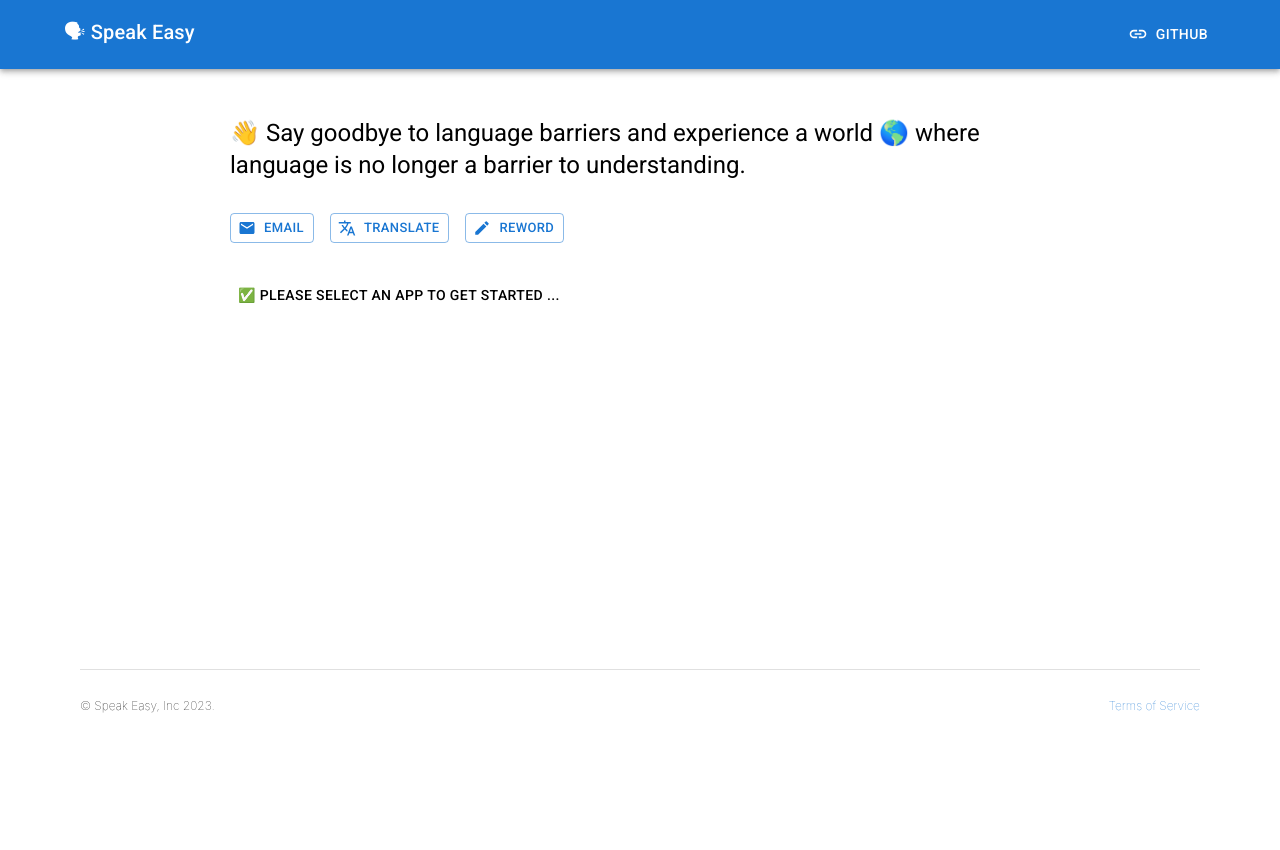
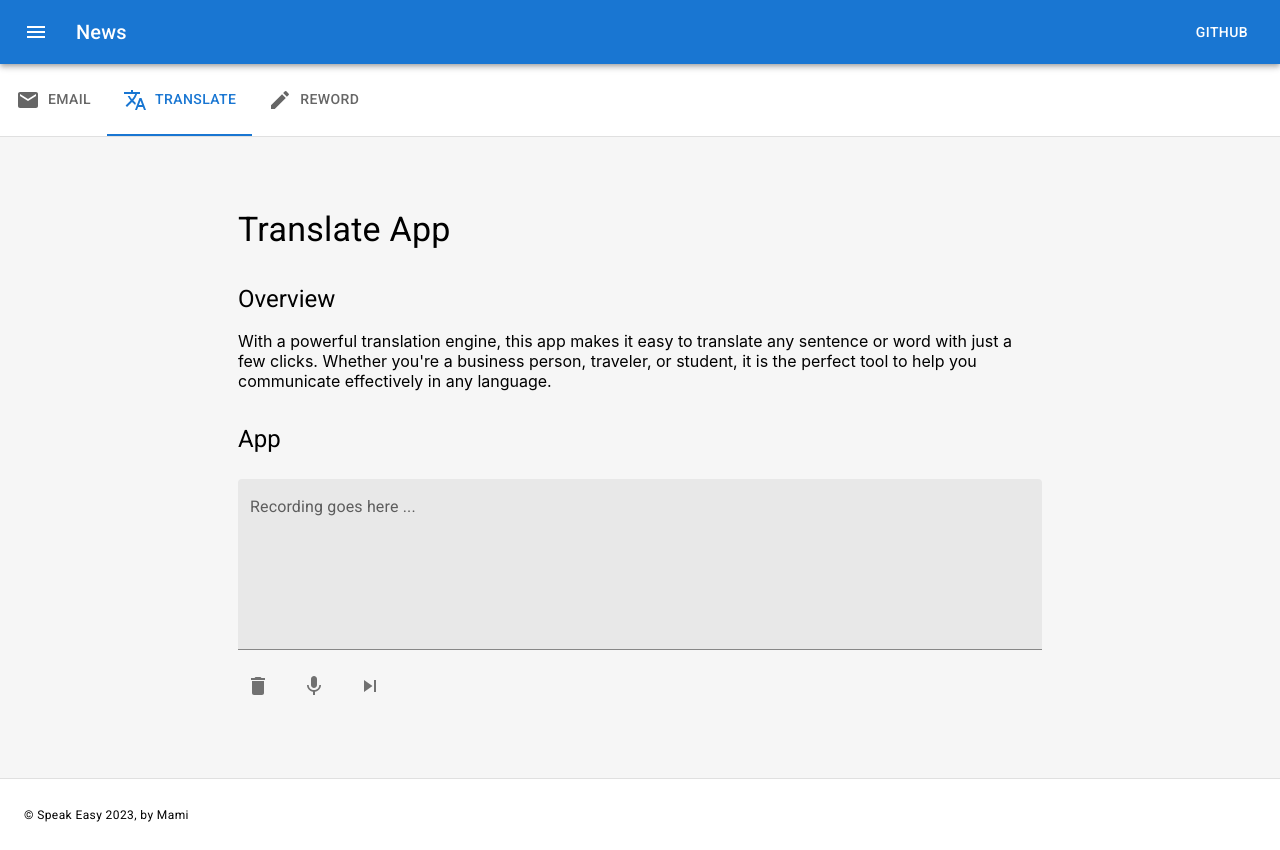
Before and after one commit to mravaloarison/speakeasy, a React (Create React App) app: page / in a window 1280 px wide. Before the commit the page ends 800 px from the top, so only its background shows below. Built offline with nearby package versions, Linux system fonts and the light colour scheme; a web font is replaced by a local one.

Commit message:
UI updated

```diff
--- a/src/App.js
+++ b/src/App.js
@@ -1,146 +1,105 @@
-import React from 'react';
-import ReactDOM from 'react-dom';
-import { Component } from "react";
-import Button from '@mui/material/Button';
-// import Box from '@mui/material/Box';
-import Stack from '@mui/material/Stack';
-import Typography from '@mui/material/Typography';
+import React, { useState } from 'react';
+import {
+  AppBar,
+  Box,
+  Button,
+  Container,
+  IconButton,
+  Tab,
+  Toolbar,
+  Typography,
+  tabsClasses,
+} from '@mui/material';
+import EmailIcon from '@mui/icons-material/Email';
 import TranslateIcon from '@mui/icons-material/Translate';
-import EmailIcon from '@mui/icons-material/Email';
 import EditIcon from '@mui/icons-material/Edit';
-import LinkIcon from '@mui/icons-material/Link';
-import { Container } from "@mui/system";
-import { styled } from '@mui/material/styles';
+import MenuIcon from '@mui/icons-material/Menu';
+import { TabContext, TabList, TabPanel } from '@mui/lab';
+
 import Email from './Email';
 import Reword from './Reword';
 import Translate from './Translate';
-// import { Paper } from '@mui/material';
 
-import AppBar from '@mui/material/AppBar';
-// import Toolbar from '@mui/material/Toolbar';
-// import IconButton from '@mui/material/IconButton';
-// import MenuIcon from '@mui/icons-material/Menu';
+const ListOfApps = [
+  { name: 'Email', link: <Email />, icon: <EmailIcon /> },
+  { name: 'Translate', link: <Translate />, icon: <TranslateIcon /> },
+  { name: 'Reword', link: <Reword />, icon: <EditIcon /> },
+];
 
-import Divider from '@mui/material/Divider';
-import Link from '@mui/material/Link';
-// import SpeechRecognition from './Translate';
+const App = () => {
+  const [selectedApp, setSelectedApp] = useState(1);
 
-//
-
-
-
-
-const Div = styled('div')(({ theme }) => ({
-  ...theme.typography.button,
-  backgroundColor: theme.palette.background.paper,
-  padding: theme.spacing(1),
-}));
-
-
-class App extends Component {
-  ListOfApps = [
-    {
-      name: "Email",
-      link: <Email />,
-      icon: <EmailIcon />,
-      isOn: false,
-    },
-    {
-      name: "Translate",
-      link: <Translate />,
-      icon: <TranslateIcon />,
-      isOn: false,
-    },
-    {
-      name: "Reword",
-      link: <Reword />,
-      icon: <EditIcon />,
-      isOn: false,
-    }
-  ]
-
-
-  AppBtn = () => {
-    const rows = this.ListOfApps.map((row,index) => {
-      return <Button
-          key={index}
-          variant="outlined" size="small"
-          startIcon={row.icon}
-          id={row.name}
-          onClick={this.AppSelected}
-        >
-          {row.name}
-        </Button>
-    })
-
-    return (
-      <Stack direction="row" spacing={2}>
-        {rows}
-      </Stack>
-    )
-  }
-
-
-  AppSelected = (event) => {
-    const selected = this.ListOfApps.filter((app) => { return app.name === event.target.id });
-    ReactDOM.render(selected["0"].link, document.getElementById("ActiveApp"));
+  const handleAppSelected = (event, newValue) => {
+    setSelectedApp(newValue);
   };
 
+  return (
+    <>
+      <Box sx={{ flexGrow: 1 }}>
+        <AppBar position="static">
+          <Toolbar>
+            <IconButton
+              size="large"
+              edge="start"
+              color="inherit"
+              aria-label="menu"
+              sx={{ mr: 2 }}
+            >
+              <MenuIcon />
+            </IconButton>
+            <Typography variant="h6" component="div" sx={{ flexGrow: 1 }}>
+              News
+            </Typography>
+            <Button
+              color="inherit"
+              onClick={() => window.open('https://github.com/mravaloarison/speakeasy', '_blank')}
+            >
+              Github
+            </Button>
+          </Toolbar>
+        </AppBar>
+      </Box>
 
-  render() {
-    return (
-      <>
-        <AppBar position="static">
-          <Container maxWidth="lg">
-            <Stack direction="row" justifyContent="space-between" sx={{ paddingY: 2 }}>
-              <Typography variant="h6" component="div">
-                🗣 Speak Easy
-              </Typography>
-              <Button startIcon={<LinkIcon />} color="inherit" onClick={() => window.open("https://github.com/mravaloarison/speakeasy","_blank")}>Github</Button>
-            </Stack>
-          </Container>
-        </AppBar>
+      <Box sx={{ width: '100%', Typography: 'body1', p: 0 }}>
+        <TabContext value={selectedApp}>
+          <Box sx={{ borderBottom: 1, borderColor: 'divider' }}>
+            <TabList
+              onChange={handleAppSelected}
+              variant="scrollable"
+              allowScrollButtonsMobile
+              sx={{
+                [`& .${tabsClasses.scrollButtons}`]: {
+                  '&.Mui-disabled': { opacity: 0.3 },
+                },
+              }}
+            >
+              {ListOfApps.map((item, index) => (
+                <Tab label={item.name} value={index} key={index} icon={item.icon} iconPosition="start" />
+              ))}
+            </TabList>
+          </Box>
+          {ListOfApps.map((item, index) => (
+            <TabPanel value={index} sx={{ bgcolor: '#f6f6f6' }}>
+              <Box sx={{ display: { xs: 'block', sm: 'none' } }}>
+                {item.link}
+              </Box>
+              <Box sx={{ display: { xs: 'none', sm: 'block' } }}>
+                  <Container sx={{ padding: { sm: '3rem 3rem' } }} maxWidth='md'>
+                    {item.link}
+                  </Container>
+              </Box>
+            </TabPanel>
+          ))}
+        </TabContext>
+      </Box>
 
-
-        <Container maxWidth="md" sx={{ paddingY: 4, minHeight: "75vh" }}>
-          <Stack spacing={4} sx={{ m: "1rem" }}>
-
-            {/* Title */}
-            <Typography variant="h5" component="h2">
-            👋 Say goodbye to language barriers and experience a world 🌎 where language is no longer a barrier to understanding.
-            </Typography>
-
-
-            {/* List of all Apps available */}
-            <this.AppBtn />
-
-
-            {/* App active */}
-            <div component="div" sx={{
-              p: 2.5,
-              borderRadius: ".50rem",
-              }}
-            id="ActiveApp">
-
-              <Div>{"✅ Please select an App to get started ..."}</Div>
-
-            </div>
-          </Stack>
-        </Container>
-
-        <Container maxWidth="lg">
-          <Divider variant="middle" />
-          <Stack direction="row" justifyContent="space-between" sx={{ p: 2, fontSize: 12, fontWeight: 30 }}>
-            <p>© Speak Easy, Inc 2023.</p>
-            <Link href="#" target="_blank" underline="none" sx={{ paddingY: 1.5 }}>
-              Terms of Service
-            </Link>
-          </Stack>
-        </Container>
-      </>
-    )
-  }
+      <Box sx={{ borderTop: 1, borderColor: 'divider', bgcolor: '#fff', padding: 2 }}>
+          <Box sx={{ padding: 1 }}>
+            <Typography variant='caption'>© Speak Easy 2023, by Mami</Typography>
+          </Box>
+      </Box>
+    </>
+  );
 };
 
-
 export default App;
--- a/src/Email.js
+++ b/src/Email.js
@@ -1,6 +1,6 @@
 import { Component } from 'react';
 import { LoadingButton } from '@mui/lab';
-import { TextField, Typography, Card, Stack } from '@mui/material';
+import { TextField, Typography, Stack } from '@mui/material';
 import SendIcon from '@mui/icons-material/Send';
 import { gsap } from 'gsap';
 import { TextPlugin } from "gsap/TextPlugin";
@@ -56,15 +56,15 @@ class Email extends Component {
   render() {
     return (
       <Stack spacing={4}>
-        <div>
-          <Typography variant="subtitle1 h2" component="h2" gutterBottom>
-            Email App ✉️
-          </Typography>
-
-          <Typography variant="body1" component="h2" gutterBottom>
+        <Typography variant='h4'>Email App</Typography>
+        <Stack spacing={2}>
+          <Typography variant='h5'>Overview</Typography>
+          <Typography variant="p" component="p">
             A writing assistant designed to help users compose emails quickly and efficiently. The app help users find the right words and phrases to express their ideas clearly and concisely to make emails look professional and polished.
           </Typography>
-        </div>
+        </Stack>
+        <Stack spacing={3}>
+          <Typography variant='h5'>App</Typography>
           <TextField
             id="emailPrompt"
             className='emailPrompt'
@@ -74,10 +74,11 @@ class Email extends Component {
             rows={6}
             variant="filled"
           />
+        </Stack>
+
 
         <div>
           <LoadingButton
-            size="small"
             onClick={this.handleClick}
             endIcon={<SendIcon />}
             loading={this.state.loading}
@@ -87,8 +88,7 @@ class Email extends Component {
             <span>Compose</span>
           </LoadingButton>
         </div>
-
-        <Card variant="outlined" className='text' sx={{ paddingX: 2 }}></Card>
+        <div className='text'></div>
       </Stack>
     )
   }
--- a/src/Reword.js
+++ b/src/Reword.js
@@ -12,16 +12,16 @@ class Reword extends Component {
     render() {
         return (
             <Stack spacing={4}>
-                <div>
-                    <Typography variant="subtitle1 h2" component="h2" gutterBottom>
-                        Reword App ✨
-                    </Typography>
-
-                    <Typography variant="body1" component="h2" gutterBottom>
+                <Typography variant="h4">Reword App</Typography>
+                <Stack spacing={2}>
+                    <Typography variant="h5">Overview</Typography>
+                    <Typography variant="p" component="p">
                         A writing assistant designed to help users compose emails quickly and efficiently. The app help users find the right words
                         and phrases to express their ideas clearly and concisely to make emails look professional and polished.
                     </Typography>
-                </div>
+                </Stack>
+                <Stack spacing={3}>
+                    <Typography variant="h5">App</Typography>
                     <TextField
                         id="OriginalText"
                         label="Write your text/sentence"
@@ -29,6 +29,8 @@ class Reword extends Component {
                         rows={6}
                         variant="filled"
                     />
+
+                </Stack>
 
                 <div>
                     <Button variant="contained" endIcon={<PasswordIcon />} onClick={this.RewordSentence}>Reword</Button>
--- a/src/Translate.js
+++ b/src/Translate.js
@@ -9,7 +9,8 @@ class Translate extends Component {
     transcript: [],
     listening: false,
     snackState: false,
-    snackMessg: ""
+    snackMessg: "",
+    translation: "",
   };
 
   recognition = null;
@@ -79,7 +80,9 @@ class Translate extends Component {
     })
         .then(response => response.json())
         .then(response => {
-            console.log(response)
+            this.setState({
+                translation: response,
+            })
         })
         .catch(error => console.log(error))
   };
@@ -89,16 +92,18 @@ class Translate extends Component {
 
     return (
       <Stack spacing={4}>
-        <Stack>
-          <Typography variant="subtitle1 h2" component="h2" gutterBottom>
-            Translate App 🤟
-          </Typography>
-          <Typography variant="body1" component="h2" gutterBottom>
+        <Typography variant='h4'>
+          Translate App
+        </Typography>
+        <Stack spacing={2}>
+          <Typography variant='h5'>Overview</Typography>
+          <Typography variant="p" component="p">
             With a powerful translation engine, this app makes it easy to translate any sentence or word with just a few clicks. Whether you're a business person, traveler, or student, it is the perfect tool to help you communicate effectively in any language.
           </Typography>
         </Stack>
 
         <Stack>
+          <Typography variant='h5' sx={{ paddingBottom: 3 }}>App</Typography>
           <TextField
             id="Speech"
             label="Recording goes here ..."
```
Also changed, not shown: 1 other file (tests, documents, lock files or other folders). Lines whose indentation alone changed are shown as unchanged.
